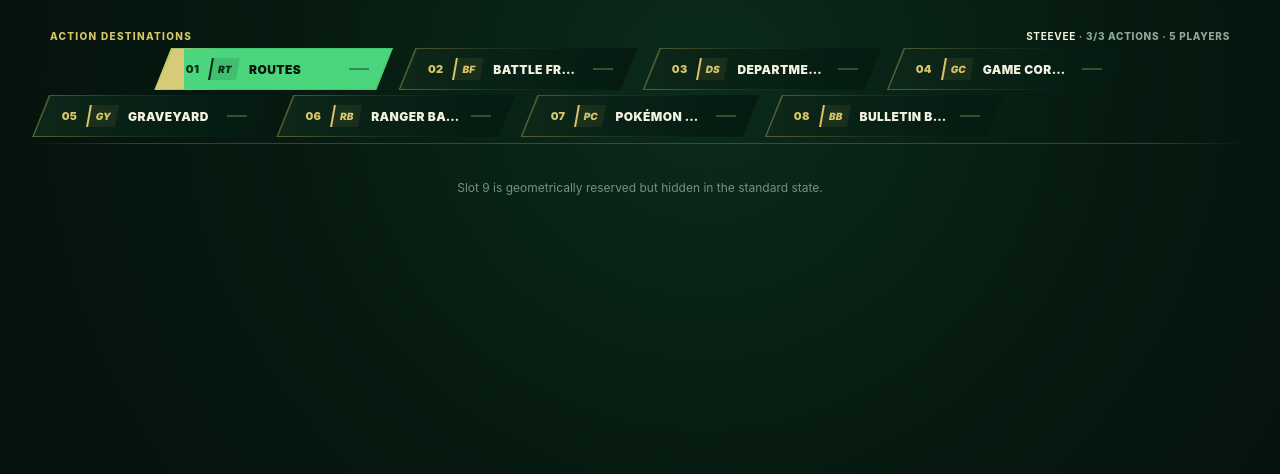
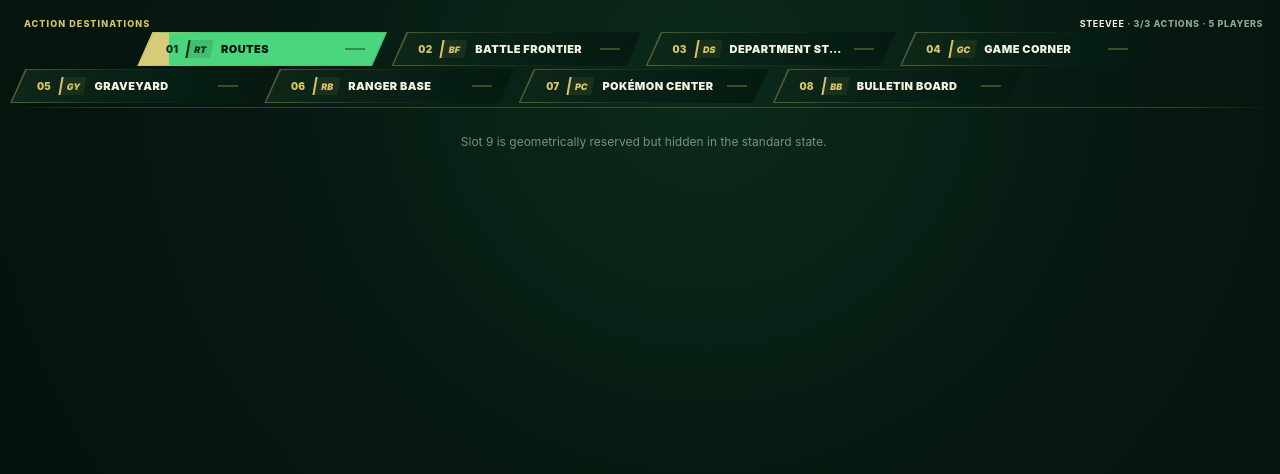
Before and after one commit to Churmp/Rival-Saga, a website: page ui/action-destination-bar-prototype.html in a window 1280 px wide. Drawn offline with Linux system fonts and the light colour scheme.

Commit message:
Slim and widen action destination bar prototype

```diff
--- a/ui/action-destination-bar-prototype.html
+++ b/ui/action-destination-bar-prototype.html
@@ -10,30 +10,30 @@
   --slot:rgba(8,35,23,.93);--slot2:rgba(5,27,18,.93);
 }
 *{box-sizing:border-box}html,body{margin:0;background:radial-gradient(circle at 55% 10%,#0b2b1c 0,#06180f 45%,#03100b 100%);font-family:Inter,Arial,sans-serif;color:var(--ink)}
-body{padding:28px 24px;min-height:100vh}
-.action-nav{width:min(95vw,1740px);margin:0 auto;position:relative}
-.topline{height:20px;display:flex;align-items:center;justify-content:space-between;padding:0 18px 4px;color:var(--muted);font-weight:800;font-size:10px;letter-spacing:.13em;text-transform:uppercase}
+body{padding:16px 10px;min-height:100vh}
+.action-nav{width:min(99vw,1960px);margin:0 auto;position:relative}
+.topline{height:16px;display:flex;align-items:center;justify-content:space-between;padding:0 14px 2px;color:var(--muted);font-weight:800;font-size:9px;letter-spacing:.12em;text-transform:uppercase}
 .topline .title{color:var(--gold)}.topline .hud{letter-spacing:.07em}.topline .hud strong{color:var(--ink)}
-.grid{display:grid;grid-template-columns:repeat(10,minmax(0,1fr));grid-template-rows:42px 42px;gap:5px 5px;position:relative}
-.slot{position:relative;border:0;min-width:0;height:42px;padding:0 24px 0 25px;display:flex;align-items:center;gap:11px;color:var(--ink);background:linear-gradient(90deg,var(--slot),var(--slot2));clip-path:polygon(7% 0,100% 0,93% 100%,0 100%);cursor:pointer;font:inherit;text-align:left;isolation:isolate;transition:background .12s,color .12s,filter .12s}
+.grid{display:grid;grid-template-columns:repeat(10,minmax(0,1fr));grid-template-rows:34px 34px;gap:3px 4px;position:relative}
+.slot{position:relative;border:0;min-width:0;height:34px;padding:0 22px 0 23px;display:flex;align-items:center;gap:9px;color:var(--ink);background:linear-gradient(90deg,var(--slot),var(--slot2));clip-path:polygon(6% 0,100% 0,94% 100%,0 100%);cursor:pointer;font:inherit;text-align:left;isolation:isolate;transition:background .12s,color .12s,filter .12s}
 .slot::before{content:"";position:absolute;inset:0;clip-path:inherit;background:linear-gradient(90deg,rgba(216,197,104,.38),rgba(216,197,104,.12) 38%,transparent 76%);z-index:-2}
 .slot::after{content:"";position:absolute;inset:1px 2px;clip-path:inherit;background:linear-gradient(90deg,var(--slot),var(--slot2));z-index:-1}
 .slot:hover{filter:brightness(1.15)}
 .slot.selected{color:#04130a;filter:none}
 .slot.selected::before{background:linear-gradient(90deg,var(--gold),var(--green) 28%,var(--green))}
 .slot.selected::after{background:linear-gradient(90deg,#d7ca78 0 12%,#4bd57c 12% 100%)}
-.slot .num{font-size:11px;font-weight:950;letter-spacing:.02em;color:var(--gold);width:20px;text-align:right;flex:none}
+.slot .num{font-size:10px;font-weight:950;letter-spacing:.02em;color:var(--gold);width:18px;text-align:right;flex:none}
 .slot.selected .num{color:#0a2d18}
-.slot .mark{height:22px;min-width:28px;padding:0 6px;display:grid;place-items:center;font-size:10px;font-weight:950;color:var(--gold);background:rgba(216,197,104,.08);border-left:2px solid var(--gold);transform:skewX(-10deg);flex:none}
+.slot .mark{height:18px;min-width:25px;padding:0 5px;display:grid;place-items:center;font-size:9px;font-weight:950;color:var(--gold);background:rgba(216,197,104,.08);border-left:2px solid var(--gold);transform:skewX(-10deg);flex:none}
 .slot.selected .mark{background:rgba(7,38,20,.13);color:#082915;border-color:#082915}
-.slot .name{font-size:12px;font-weight:950;letter-spacing:.035em;text-transform:uppercase;white-space:nowrap;overflow:hidden;text-overflow:ellipsis}
+.slot .name{font-size:11px;font-weight:950;letter-spacing:.035em;text-transform:uppercase;white-space:nowrap;overflow:hidden;text-overflow:ellipsis}
 .slot .tiny{margin-left:auto;width:20px;height:2px;background:rgba(216,197,104,.28);flex:none}
 .slot.selected .tiny{background:rgba(4,38,18,.4)}
 .s1{grid-row:1;grid-column:2/span 2}.s2{grid-row:1;grid-column:4/span 2}.s3{grid-row:1;grid-column:6/span 2}.s4{grid-row:1;grid-column:8/span 2}
 .s5{grid-row:2;grid-column:1/span 2}.s6{grid-row:2;grid-column:3/span 2}.s7{grid-row:2;grid-column:5/span 2}.s8{grid-row:2;grid-column:7/span 2}.s9{grid-row:2;grid-column:9/span 2;visibility:hidden;pointer-events:none}
-.baseline{height:1px;background:linear-gradient(90deg,transparent 0,var(--line) 8%,var(--line) 92%,transparent 100%);margin-top:6px}
-.note{width:min(95vw,1740px);margin:36px auto 0;color:#749182;font-size:12px;text-align:center}
-@media(max-width:1050px){.slot{padding-inline:15px;gap:7px}.slot .mark{display:none}.slot .name{font-size:10px}.topline{font-size:9px}}
+.baseline{height:1px;background:linear-gradient(90deg,transparent 0,var(--line) 8%,var(--line) 92%,transparent 100%);margin-top:4px}
+.note{width:min(99vw,1960px);margin:26px auto 0;color:#749182;font-size:12px;text-align:center}
+@media(max-width:1050px){.grid{grid-template-rows:30px 30px}.slot{height:30px;padding-inline:13px;gap:6px}.slot .mark{display:none}.slot .name{font-size:9px}.topline{font-size:8px}}
 </style></head>
 <body>
 <div class="action-nav">
```
